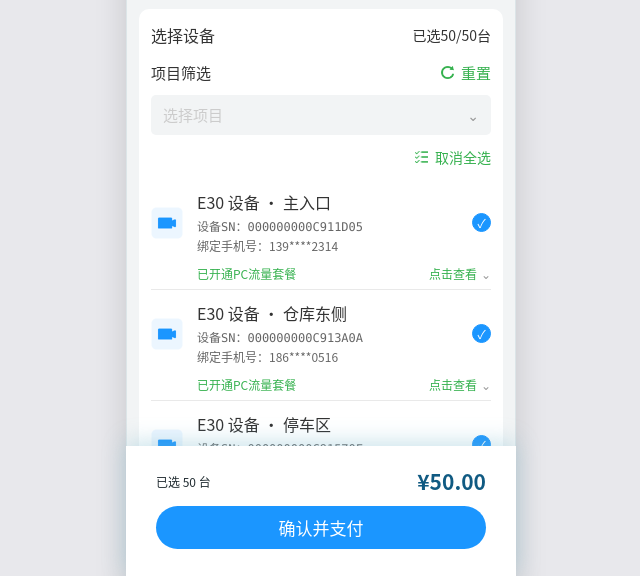
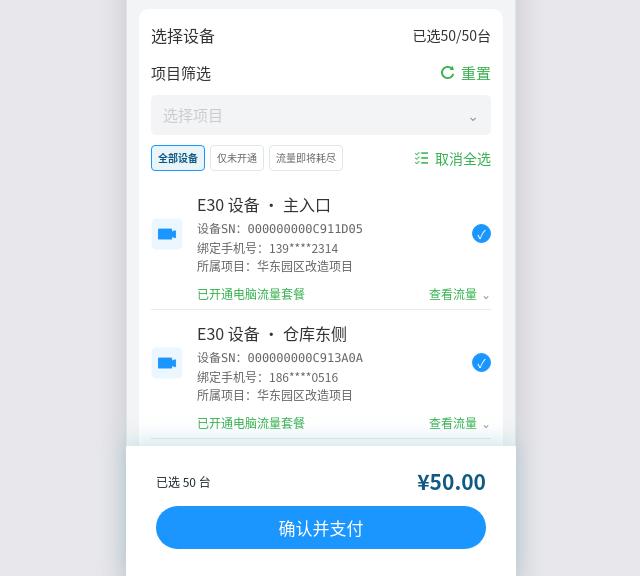
Before and after one commit to Roqee/batchbuy-prototype, a plain HTML site: page index.html in a window 1280 px wide. Both pictures are taken after a click on the button "全选". Shown: the part 224-800 px from the top of the page, without its empty margins (319-959 px from the left). Drawn offline with Linux system fonts and the light colour scheme.

Commit message:
Publish local device filters and details

```diff
--- a/index.html
+++ b/index.html
@@ -283,7 +283,7 @@
     .device-name-line { display: flex; align-items: center; gap: 6px; min-width: 0; }
     .device-name { overflow: hidden; font-size: 12px; font-weight: 650; text-overflow: ellipsis; white-space: nowrap; }
     .available-tag { flex: none; padding: 2px 5px; border-radius: 3px; background: var(--green-wash); color: var(--green); font-size: 9px; }
-    .device-sn, .device-phone { overflow: hidden; margin-top: 4px; color: var(--muted); font-size: 10px; text-overflow: ellipsis; white-space: nowrap; }
+    .device-sn, .device-phone, .device-project { overflow: hidden; margin-top: 4px; color: var(--muted); font-size: 10px; text-overflow: ellipsis; white-space: nowrap; }
     .device-sn { font-family: ui-monospace, "SFMono-Regular", Consolas, monospace; }
     .checkmark {
       display: grid;
@@ -558,7 +558,7 @@
     .header-actions { display: none; }
     .screen { padding: 12px 12px 160px; line-height: 1.15; }
     #screen-orders { padding-bottom: 40px; }
-    #screen-detail { padding-bottom: 140px; }
+    #screen-detail { padding-bottom: 40px; }
     #screen-result { padding: 0; }
     .eyebrow, .intro-title, .intro-copy { display: none !important; }
     .gate { margin: 0; border: 0; border-radius: 0; }
@@ -745,9 +745,14 @@
     .project-button span:first-child[data-placeholder="true"] { color: #ccc; }
     .project-button .chevron { color: #999; font-size: 14px; }
     .search-wrap, .filter-row, .tools-row { display: none !important; }
-    .select-all { display: flex; justify-content: flex-end; margin: 10px 0; }
+    .select-all { display: flex; align-items: center; justify-content: space-between; gap: 8px; margin: 10px 0; }
+    .device-filters { display: flex; flex: 1; min-width: 0; align-items: center; gap: 5px; overflow-x: auto; scrollbar-width: none; }
+    .device-filters::-webkit-scrollbar { display: none; }
+    .device-filter { flex: none; min-height: 26px; padding: 0 6px; border: 1px solid #dfe7e9; border-radius: 4px; background: #fff; color: #666; font-size: 10px; white-space: nowrap; cursor: pointer; }
+    .device-filter[aria-pressed="true"] { border-color: #1b96ff; background: #eaf5fa; color: #105a82; font-weight: 600; }
     .select-all-text {
       display: inline-flex;
+      flex: none;
       min-height: 24px;
       align-items: center;
       gap: 7px;
@@ -774,7 +779,7 @@
     .device-icon { flex: none; width: 32px; height: 32px; object-fit: cover; }
     .device-info { display: flex; flex: 1; min-width: 0; flex-direction: column; gap: 4px; margin-left: 14px; }
     .device-name { display: block; overflow: hidden; color: #333; font-size: 16px; font-weight: 500; text-overflow: ellipsis; white-space: nowrap; }
-    .device-sn, .device-phone { display: block; overflow: hidden; margin-top: 0; color: #666; font-size: 12px; text-overflow: ellipsis; white-space: nowrap; }
+    .device-sn, .device-phone, .device-project { display: block; overflow: hidden; margin-top: 0; color: #666; font-size: 12px; text-overflow: ellipsis; white-space: nowrap; }
     .device-check {
       display: flex;
       flex: none;
@@ -817,6 +822,7 @@
     }
     .device-plan-toggle > span:first-child { flex: 1; min-width: 0; overflow: hidden; text-overflow: ellipsis; white-space: nowrap; }
     .device-plan-action { flex: none; }
+    .device-plan-warning { flex: none; padding: 2px 5px; border-radius: 4px; background: #fff0ed; color: #bb4c41; font-size: 10px; line-height: 1.2; white-space: nowrap; }
     .device-plan-arrow { flex: none; color: #999; font-size: 12px; }
     .device-plan-detail {
       margin: 0 0 10px 46px;
@@ -1109,6 +1115,11 @@
           </div>
           <input id="deviceSearch" type="search" value="" hidden>
           <div class="select-all" id="selectAllRow">
+            <div class="device-filters" id="deviceFilters" role="group" aria-label="设备套餐状态筛选">
+              <button class="device-filter" type="button" data-device-filter="all" aria-pressed="true">全部设备</button>
+              <button class="device-filter" type="button" data-device-filter="unactivated" aria-pressed="false">仅未开通</button>
+              <button class="device-filter" type="button" data-device-filter="low-flow" aria-pressed="false">流量即将耗尽</button>
+            </div>
             <button class="select-all-text" id="selectVisibleButton" type="button">
               <img src="assets/select_icon.png" alt=""><span>全选</span>
             </button>
@@ -1139,9 +1150,6 @@
 
     <section class="screen" id="screen-detail" aria-labelledby="detailTitle">
       <div id="detailContent"></div>
-      <footer class="bottom-bar detail-bottom">
-        <button class="primary-button submit-button" type="button" data-screen="buy">继续购买</button>
-      </footer>
     </section>
 
     <footer class="bottom-bar" id="buyFooter">
@@ -1170,6 +1178,7 @@
 
     // 购买页用本地假数据模拟套餐、项目和设备，支付与订单状态仅保存在当前页面内存中。
     const MAX_DEVICE_COUNT = 50;
+    const LOW_FLOW_REMAINING_RATIO = 0.1;
     const packages = [
       { id: "day15", name: "15GB 日享包", price: 1, amount: "15GB", period: "1 天有效", tag: "轻量体验", description: ["15GB 通用流量", "有效期 1 天，自开通后开始计算", "按设备单独开通，适合短期使用"] },
       { id: "quarter90", name: "90GB 季度包", price: 88, amount: "90GB", period: "90 天有效", tag: "项目常用", description: ["90GB 通用流量", "有效期 90 天，自开通后开始计算", "每台设备独立计费"] },
@@ -1181,7 +1190,7 @@
       { id: "warehouse", name: "新港仓储中心" },
       { id: "campus", name: "滨江智慧园区" }
     ];
-    // 覆盖三个项目和单笔上限场景，并混合未开通 PC 套餐的设备用于验证隐藏状态。
+    // 覆盖多个项目、单笔上限、未开通及低流量场景，便于验证设备筛选。
     const devices = [];
     for (let index = 1; index <= 56; index += 1) {
       const projectId = index <= 20 ? "north" : (index <= 38 ? "warehouse" : "campus");
@@ -1190,7 +1199,8 @@
       const planCount = index % 5 === 0 ? 2 : (index % 4 === 0 ? 0 : 1);
       const pcPlans = Array.from({ length: planCount }, function (_, planIndex) {
         const totalGb = [30, 50, 100][(index + planIndex) % 3];
-        const usedGb = Number(((index * 7.3 + planIndex * 9.1) % (totalGb * 0.72)).toFixed(1));
+        const nearDepletion = index % 7 === 0 && planIndex === 0;
+        const usedGb = Number((nearDepletion ? totalGb * 0.95 : (index * 7.3 + planIndex * 9.1) % (totalGb * 0.72)).toFixed(1));
         return {
           name: (planIndex ? "PC畅享流量" : "PC通用流量") + totalGb + "GB套餐",
           totalGb: totalGb,
@@ -1216,6 +1226,7 @@
     const expandedDevicePlans = new Set();
     let currentPackageId = packages[0].id;
     let activeProjectId = "all";
+    let deviceStatusFilter = "all";
     let pendingProjectId = null;
     let pendingCloseOrderId = null;
     let latestOrderId = null;
@@ -1282,6 +1293,7 @@
       buyFooter: document.getElementById("buyFooter"),
       packageList: document.getElementById("packageList"),
       selectAllRow: document.getElementById("selectAllRow"),
+      deviceFilters: document.getElementById("deviceFilters"),
       selectedCount: document.getElementById("selectedCount"),
       availableCount: document.getElementById("availableCount"),
       projectButton: document.getElementById("projectButton"),
@@ -1332,6 +1344,16 @@
       return packageById.get(currentPackageId) || null;
     }
 
+    /** 判断设备是否有已开通套餐剩余流量不超过 10%。
+     * @param {object} device 设备记录
+     * @returns {boolean} 是否即将耗尽
+     */
+    function hasLowFlowPlan(device) {
+      return (device.pcPlans || []).some(function (plan) {
+        return plan.totalGb > 0 && plan.remainingGb / plan.totalGb <= LOW_FLOW_REMAINING_RATIO;
+      });
+    }
+
     /** 统计指定项目内可购买的设备数。
      * @param {string} projectId 项目标识，all 表示全部项目
      * @returns {number} 可购买设备数
@@ -1347,8 +1369,24 @@
       return devices.filter(function (device) {
         const inProject = activeProjectId === "all" || device.projectId === activeProjectId;
         const matches = !query || device.name.toLowerCase().includes(query) || device.sn.toLowerCase().includes(query);
-        return inProject && matches;
+        const hasPlans = (device.pcPlans || []).length > 0;
+        const matchesStatus = deviceStatusFilter === "all" ||
+          (deviceStatusFilter === "unactivated" && !hasPlans) ||
+          (deviceStatusFilter === "low-flow" && hasLowFlowPlan(device));
+        return inProject && matches && matchesStatus;
       });
+    }
+
+    /** 设置设备状态筛选条件，全部设备用于恢复完整列表。
+     * @param {string} filter 筛选条件标识
+     */
+    function toggleDeviceStatusFilter(filter) {
+      if (filter !== "all" && filter !== "unactivated" && filter !== "low-flow") return;
+      deviceStatusFilter = filter;
+      elements.deviceFilters.querySelectorAll("[data-device-filter]").forEach(function (button) {
+        button.setAttribute("aria-pressed", String(button.getAttribute("data-device-filter") === deviceStatusFilter));
+      });
+      renderDevices();
     }
 
     /** 根据当前套餐选择状态渲染套餐卡片。 */
@@ -1373,7 +1411,11 @@
       const selectedCount = selected.size;
       const amount = packageItem ? packageItem.price * selectedCount : 0;
       const currentProject = projects.find(function (project) { return project.id === activeProjectId; });
-      const allSelected = selectedCount === Math.min(visible.length, MAX_DEVICE_COUNT);
+      const selectedVisibleCount = visible.filter(function (device) { return selected.has(device.id); }).length;
+      const hiddenSelectedCount = selectedCount - selectedVisibleCount;
+      const visibleSelectionLimit = Math.min(visible.length, Math.max(0, MAX_DEVICE_COUNT - hiddenSelectedCount));
+      const selectableVisible = visible.slice(0, visibleSelectionLimit);
+      const allSelected = selectableVisible.length > 0 && selectableVisible.every(function (device) { return selected.has(device.id); });
 
       elements.projectLabel.textContent = activeProjectId === "all" ? "选择项目" : (currentProject ? currentProject.name : "选择项目");
       elements.projectLabel.dataset.placeholder = activeProjectId === "all" ? "true" : "false";
@@ -1385,18 +1427,23 @@
       elements.reviewButton.disabled = false;
       elements.reviewButton.classList.toggle("inactive", selectedCount === 0);
       elements.reviewButton.textContent = "确认并支付";
-      elements.selectAllRow.hidden = visible.length === 0;
+      elements.selectAllRow.hidden = false;
+      elements.selectVisibleButton.hidden = visible.length === 0;
       elements.selectVisibleButton.innerHTML = '<img src="assets/select_icon.png" alt=""><span>' + (allSelected && visible.length ? "取消全选" : "全选") + '</span>';
       elements.clearSelectionButton.hidden = true;
       elements.deviceList.innerHTML = visible.length ? visible.map(function (device) {
         const isSelected = selected.has(device.id);
         const plans = device.pcPlans || [];
         const hasPcPlan = plans.length > 0;
+        const nearDepletion = hasLowFlowPlan(device);
+        const project = projects.find(function (item) { return item.id === device.projectId; });
         const planExpanded = hasPcPlan && expandedDevicePlans.has(device.id);
         const planPanelId = "plan-detail-" + device.id;
         const planMarkup = hasPcPlan
           ? '<button class="device-plan-toggle" type="button" data-device-plan="' + escapeHtml(device.id) + '" aria-expanded="' + planExpanded + '" aria-controls="' + planPanelId + '">' +
-              '<span>已开通PC流量套餐' + (plans.length > 1 ? "（" + plans.length + "）" : "") + '</span><span class="device-plan-action">' + (planExpanded ? "收起" : "点击查看") + '</span><span class="device-plan-arrow" aria-hidden="true">' + (planExpanded ? "⌃" : "⌄") + '</span>' +
+              '<span>已开通电脑流量套餐' + (plans.length > 1 ? "（" + plans.length + "）" : "") + '</span>' +
+              (nearDepletion ? '<span class="device-plan-warning">流量即将耗尽</span>' : '') +
+              '<span class="device-plan-action">' + (planExpanded ? "收起" : "查看流量") + '</span><span class="device-plan-arrow" aria-hidden="true">' + (planExpanded ? "⌃" : "⌄") + '</span>' +
             '</button>' +
             '<div class="device-plan-detail" id="' + planPanelId + '"' + (planExpanded ? "" : " hidden") + '>' +
               plans.map(function (plan) {
@@ -1418,6 +1465,7 @@
             '<span class="device-name">' + escapeHtml(device.name) + '</span>' +
             '<span class="device-sn">设备SN：' + escapeHtml(device.sn) + '</span>' +
             '<span class="device-phone">绑定手机号：' + escapeHtml(device.phone) + '</span>' +
+            '<span class="device-project">所属项目：' + escapeHtml(project ? project.name : "未知项目") + '</span>' +
           '</span>' +
           '<span class="device-check ' + (isSelected ? "checked" : "") + '" aria-hidden="true">' + (isSelected ? "✓" : "") + '</span>' +
           '</div>' +
@@ -1440,7 +1488,7 @@
       const arrow = button.querySelector(".device-plan-arrow");
       button.setAttribute("aria-expanded", String(willExpand));
       if (details) details.hidden = !willExpand;
-      if (action) action.textContent = willExpand ? "收起" : "点击查看";
+      if (action) action.textContent = willExpand ? "收起" : "查看流量";
       if (arrow) arrow.textContent = willExpand ? "⌃" : "⌄";
     }
 
@@ -1803,7 +1851,7 @@
         elements.resultContent.innerHTML =
           '<div class="msg-section"><span class="result-icon" aria-hidden="true">✓</span><div class="result-tip">支付成功</div></div>' +
           '<div class="result-detail">' + dataRows(order, false) + renderDeviceRows(order) + '</div>' +
-          '<footer class="bottom-bar result-bottom"><div class="result-actions"><button class="secondary-button" type="button" data-screen="orders">查看订单</button><button class="primary-button" type="button" data-screen="buy">继续购买</button></div></footer>';
+          '<footer class="bottom-bar result-bottom"><button class="primary-button" type="button" data-screen="buy">完成</button></footer>';
       }
     }
 
@@ -1915,30 +1963,34 @@
       renderDevices();
     }
 
-    /** 按当前项目执行全选或取消全选，单次最多选择 50 台。 */
+    /** 按当前可见结果全选或取消全选，保留筛选结果外的已选设备并遵守单笔上限。 */
     function selectVisibleDevices() {
       const visible = visibleDevices();
       if (!visible.length) {
         showToast("当前没有可选设备");
         return;
       }
-      const targetCount = Math.min(visible.length, MAX_DEVICE_COUNT);
-      if (selected.size === targetCount) {
-        selected.clear();
+      const selectedVisibleCount = visible.filter(function (device) { return selected.has(device.id); }).length;
+      const hiddenSelectedCount = selected.size - selectedVisibleCount;
+      const visibleSelectionLimit = Math.min(visible.length, Math.max(0, MAX_DEVICE_COUNT - hiddenSelectedCount));
+      const selectableVisible = visible.slice(0, visibleSelectionLimit);
+      const allSelected = selectableVisible.length > 0 && selectableVisible.every(function (device) { return selected.has(device.id); });
+      if (allSelected) {
+        visible.forEach(function (device) { selected.delete(device.id); });
         renderDevices();
         return;
       }
-      selected.clear();
-      if (targetCount === 0) {
-        showToast("当前没有可选设备");
+      if (visibleSelectionLimit === 0) {
+        showToast("单笔最多选择 " + MAX_DEVICE_COUNT + " 台设备");
         return;
       }
-      visible.slice(0, targetCount).forEach(function (device) { selected.add(device.id); });
+      visible.forEach(function (device) { selected.delete(device.id); });
+      selectableVisible.forEach(function (device) { selected.add(device.id); });
       renderDevices();
-      if (visible.length > MAX_DEVICE_COUNT) {
+      if (selectableVisible.length < visible.length) {
         showToast("单次最多选择 " + MAX_DEVICE_COUNT + " 台设备");
       } else {
-        showToast("已全选当前项目设备");
+        showToast("已全选当前筛选设备");
       }
     }
 
@@ -2105,6 +2157,10 @@
     elements.projectButton.addEventListener("click", openProjectPicker);
     elements.resetProjectButton.addEventListener("click", resetProject);
     elements.deviceSearch.addEventListener("input", renderDevices);
+    elements.deviceFilters.addEventListener("click", function (event) {
+      const filterButton = event.target.closest("[data-device-filter]");
+      if (filterButton) toggleDeviceStatusFilter(filterButton.getAttribute("data-device-filter"));
+    });
     elements.selectVisibleButton.addEventListener("click", selectVisibleDevices);
     elements.clearSelectionButton.addEventListener("click", clearSelection);
     elements.reviewButton.addEventListener("click", openReview);
```
